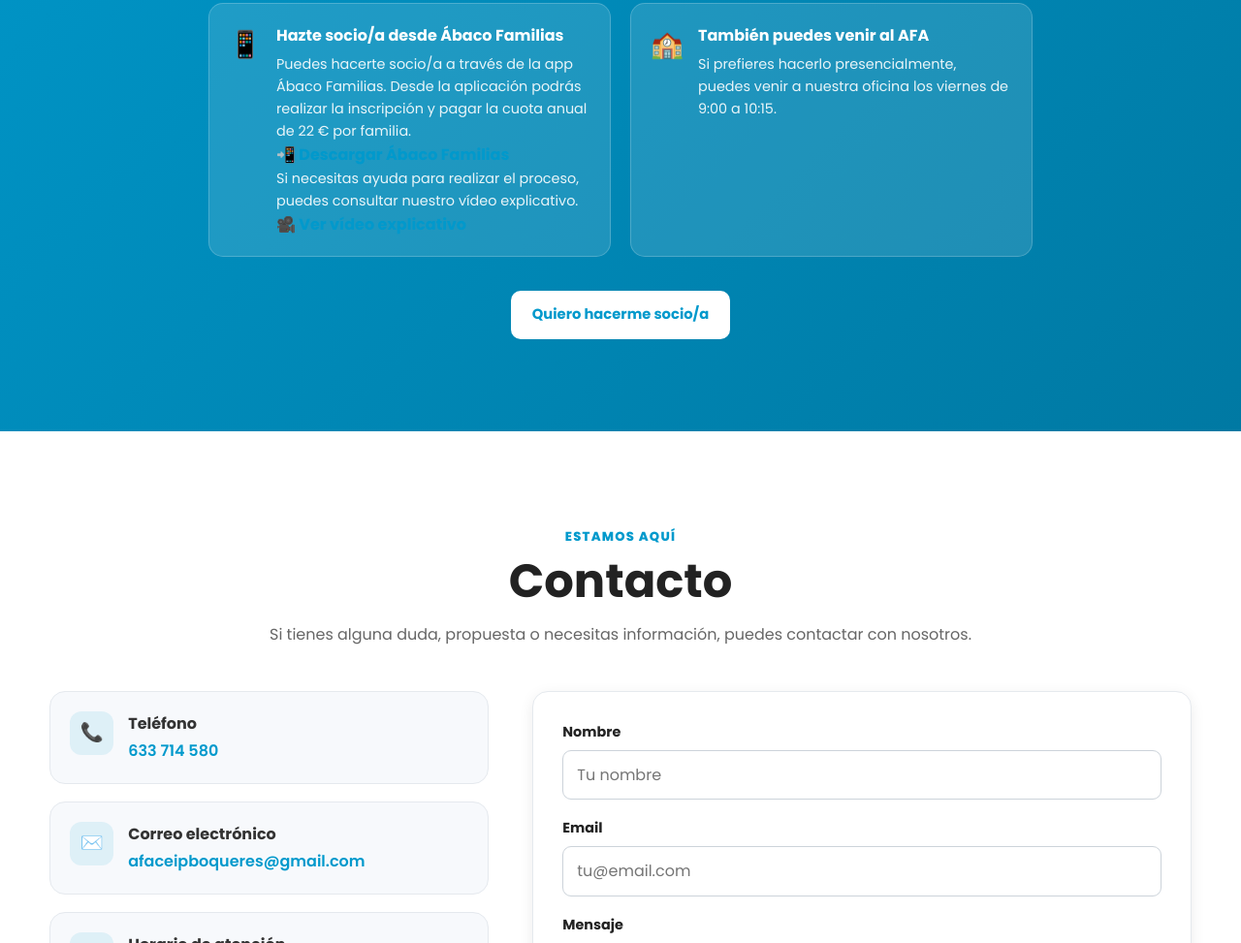
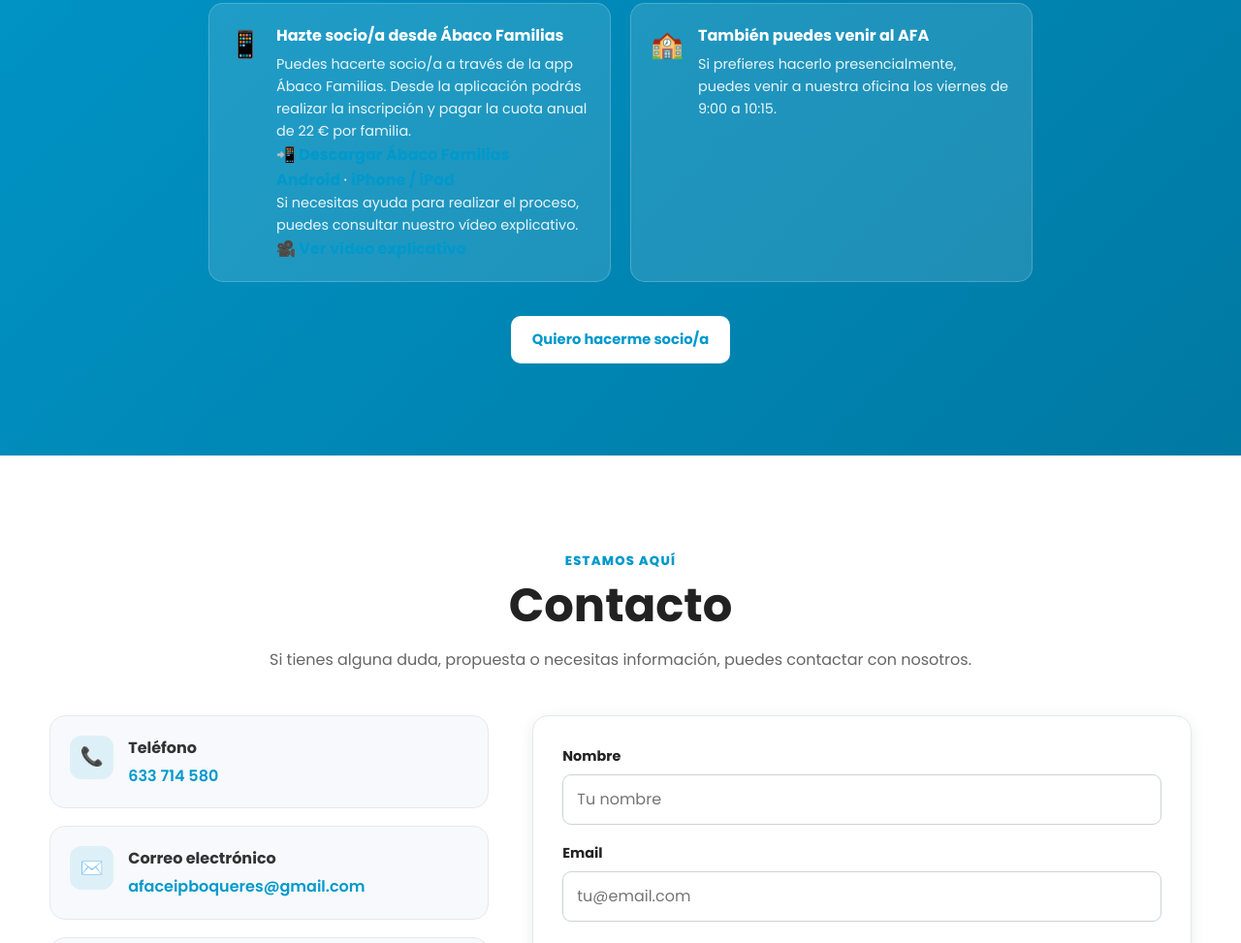
Before and after one commit to AFACEIPBoqueres/AFA, a plain HTML site: page index.html in a window 1280 px wide. Shown: the part 7678-8651 px from the top of the page at 97% size. Drawn offline with Linux system fonts and the light colour scheme.

Commit message:
Añade enlaces de descarga de Ábaco Familias

```diff
--- a/index.html
+++ b/index.html
@@ -842,6 +842,30 @@
                                     📲 Descargar Ábaco Familias
                                 </a>
 
+                                <div class="download-links">
+
+                                    <a
+                                        href="https://play.google.com/store/apps/details?id=es.abacoapp.familias"
+                                        class="text-link"
+                                        target="_blank"
+                                        rel="noopener"
+                                    >
+                                        Android
+                                    </a>
+
+                                    <span aria-hidden="true"> · </span>
+
+                                    <a
+                                        href="https://apps.apple.com/us/app/%C3%81baco-familias/id6478500986"
+                                        class="text-link"
+                                        target="_blank"
+                                        rel="noopener"
+                                    >
+                                        iPhone / iPad
+                                    </a>
+
+                                </div>
+
                                 <p data-i18n="memberOption2Text">
                                     Si necesitas ayuda para realizar el proceso,
                                     puedes consultar nuestro vídeo explicativo.
```
